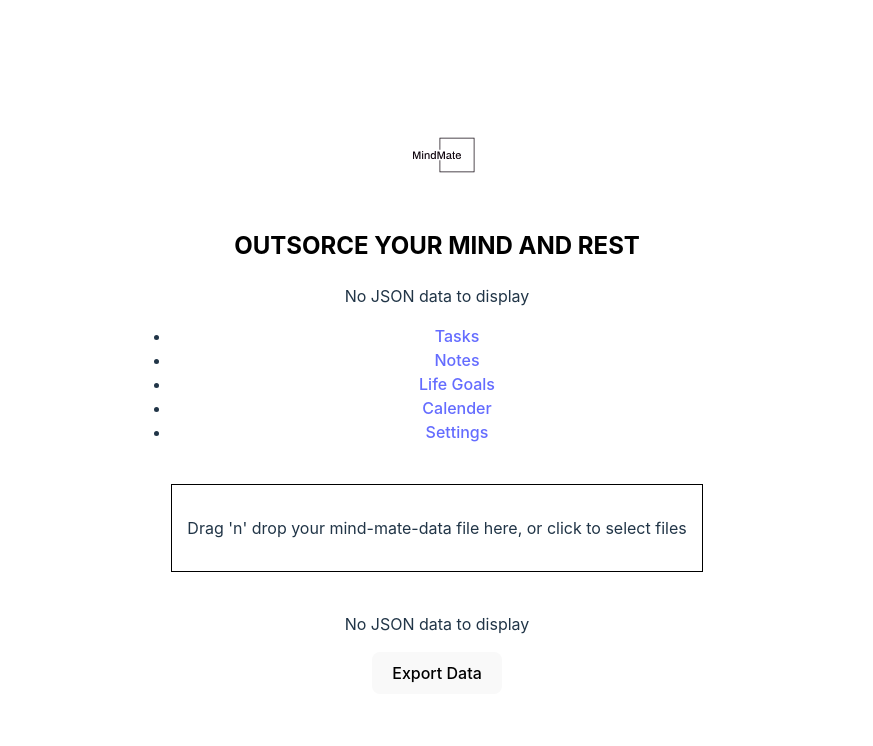
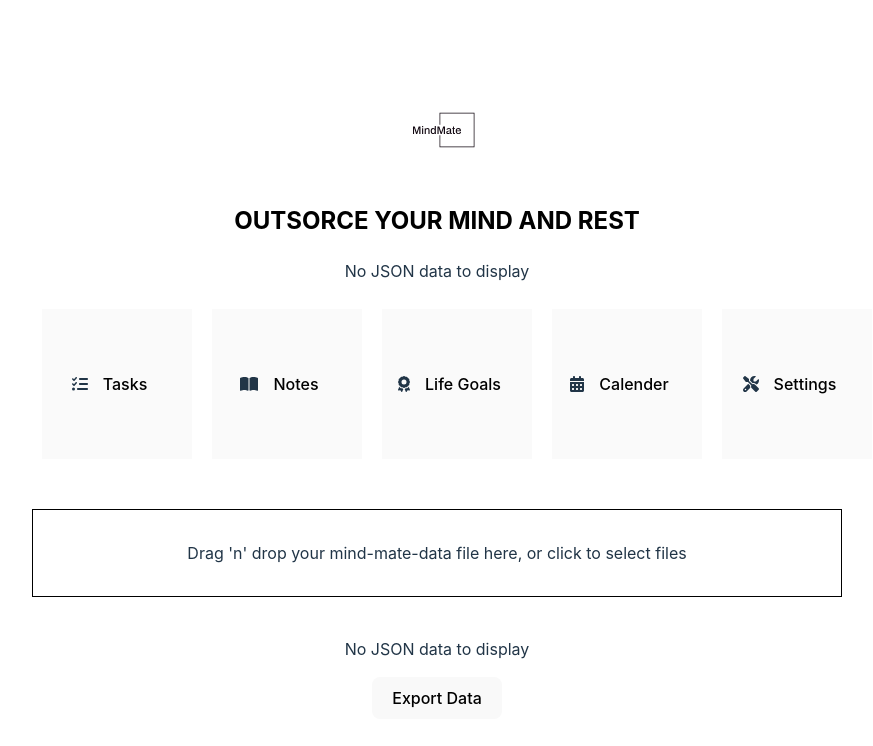
Before and after one commit to Paulalbo/MindMate, a React (Vite) app: page / in a window 1280 px wide. Shown: the top 746 px of the page, without its empty margins (203-1076 px from the left). Built offline with nearby package versions, Linux system fonts and the light colour scheme.

Commit message:
Adjust Nav styling

```diff
--- a/src/component/Navbar/Navbar.tsx
+++ b/src/component/Navbar/Navbar.tsx
@@ -1,24 +1,47 @@
 import "./style.css";
 import { Link } from "react-router-dom";
+import { FontAwesomeIcon } from "@fortawesome/react-fontawesome";
+import {
+  faListCheck,
+  faBookOpen,
+  faAward,
+  faCalendarDays,
+  faScrewdriverWrench,
+} from "@fortawesome/free-solid-svg-icons";
 
 function Navbar() {
   return (
-    <nav>
-      <ul>
-        <li>
-          <Link to="/task-page">Tasks</Link>
+    <nav className="navbar">
+      <ul className="navbar__wrapper">
+        <li className="navbar__item navbar__item--tasks">
+          <FontAwesomeIcon icon={faListCheck} />
+          <Link className="navbar__link" to="/task-page">
+            Tasks
+          </Link>
         </li>
-        <li>
-          <Link to="/notes">Notes</Link>
+        <li className="navbar__item navbar__item--notes">
+          <FontAwesomeIcon icon={faBookOpen} />
+          <Link className="navbar__link" to="/notes">
+            Notes
+          </Link>
         </li>
-        <li>
-          <Link to="/life-goals">Life Goals</Link>
+        <li className="navbar__item navbar__item--life-goals">
+          <FontAwesomeIcon icon={faAward} />
+          <Link className="navbar__link" to="/life-goals">
+            Life Goals
+          </Link>
         </li>
-        <li>
-          <Link to="/calender">Calender</Link>
+        <li className="navbar__item navbar__item--calender">
+          <FontAwesomeIcon icon={faCalendarDays} />
+          <Link className="navbar__link" to="/calender">
+            Calender
+          </Link>
         </li>
-        <li>
-          <Link to="/settings">Settings</Link>
+        <li className="navbar__item navbar__item--settings">
+          <FontAwesomeIcon icon={faScrewdriverWrench} />
+          <Link className="navbar__link" to="/settings">
+            Settings
+          </Link>
         </li>
       </ul>
     </nav>
--- a/src/component/Navbar/style.css
+++ b/src/component/Navbar/style.css
@@ -1,11 +1,36 @@
-.dropzone {
-  border: 1px solid black;
-  padding: 15px;
-  margin: 40px;
+.navbar__wrapper {
+  display: -webkit-box;
+  display: -ms-flexbox;
+  display: flex;
+  -webkit-box-pack: center;
+      -ms-flex-pack: center;
+          justify-content: center;
 }
 
-.dropzone--title {
-  font-size: 20px;
-  font-weight: 400;
+.navbar__item {
+  all: unset;
+  background-color: #fafafa;
+  width: 150px;
+  height: 150px;
+  display: -webkit-box;
+  display: -ms-flexbox;
+  display: flex;
+  -webkit-box-pack: center;
+      -ms-flex-pack: center;
+          justify-content: center;
+  -webkit-box-align: center;
+      -ms-flex-align: center;
+          align-items: center;
+  margin: 10px;
+}
+
+.navbar__link {
+  color: #000;
+  padding: 10px 15px;
+}
+
+.navbar__link:hover {
+  color: inherit;
+  text-decoration: underline;
 }
 /*# sourceMappingURL=style.css.map */
--- a/src/component/Navbar/style.sass
+++ b/src/component/Navbar/style.sass
@@ -1,7 +1,19 @@
-.dropzone
-    border: 1px solid black
-    padding: 15px
-    margin: 40px
-    &--title
-        font-size: 20px
-        font-weight: 400
+.navbar
+    &__wrapper
+        display: flex
+        justify-content: center
+    &__item
+        all: unset
+        background-color: #fafafa
+        width: 150px
+        height: 150px
+        display: flex
+        justify-content: center
+        align-items: center
+        margin: 10px
+    &__link
+        color: #000
+        padding: 10px 15px
+        &:hover
+            color: inherit
+            text-decoration: underline
```
Also changed, not shown: 1 other file (tests, documents, lock files or other folders).
